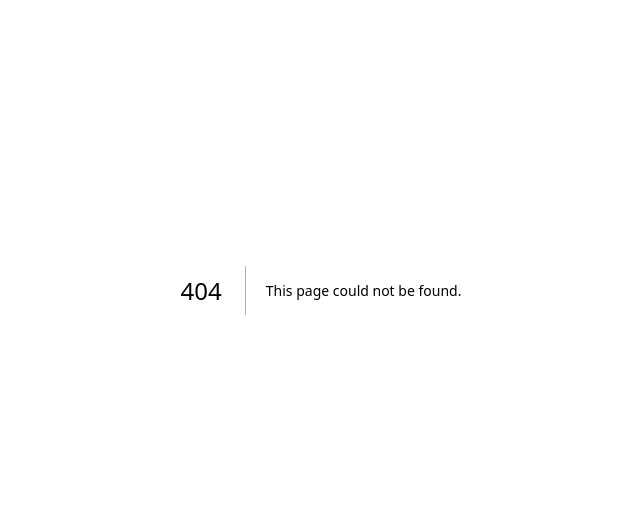
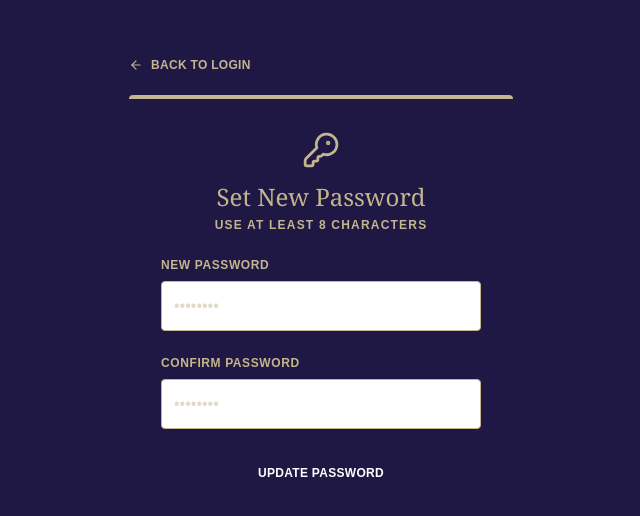
Before and after one commit to house7784/golf-trip-app, a Next.js app: page /login/reset-password in a window 1280 px wide. Before the commit this address had no page. Shown: the part 110-626 px from the top of the page, without its empty margins (319-959 px from the left). Built offline with nearby package versions, Linux system fonts and the light colour scheme.

Commit message:
feat: implement password reset functionality with validation and error handling

```diff
--- /dev/null
+++ b/app/auth/confirm/route.ts
@@ -0,0 +1,24 @@
+import { type EmailOtpType } from '@supabase/supabase-js'
+import { NextRequest, NextResponse } from 'next/server'
+import { createClient } from '@/utils/supabase/server'
+
+export async function GET(request: NextRequest) {
+  const { searchParams, origin } = new URL(request.url)
+  const token_hash = searchParams.get('token_hash')
+  const type = searchParams.get('type') as EmailOtpType | null
+  const next = searchParams.get('next') ?? '/'
+
+  if (token_hash && type) {
+    const supabase = await createClient()
+    const { error } = await supabase.auth.verifyOtp({
+      type,
+      token_hash,
+    })
+
+    if (!error) {
+      return NextResponse.redirect(`${origin}${next}`)
+    }
+  }
+
+  return NextResponse.redirect(`${origin}/login?error=Invalid or expired reset link`)
+}
--- a/app/events/[id]/chat/TrashTalk.tsx
+++ b/app/events/[id]/chat/TrashTalk.tsx
@@ -99,6 +99,17 @@ export default function TrashTalk({ eventId, currentUser, variant = 'floating',
     return () => cancelAnimationFrame(frame)
   }, [messages, isOpen])
 
+  useEffect(() => {
+    if (!isOpen) return
+
+    const previousOverflow = document.body.style.overflow
+    document.body.style.overflow = 'hidden'
+
+    return () => {
+      document.body.style.overflow = previousOverflow
+    }
+  }, [isOpen])
+
   const handleOpen = () => {
     setIsOpen(true)
     setUnreadCount(0)
@@ -192,15 +203,15 @@ export default function TrashTalk({ eventId, currentUser, variant = 'floating',
 
       {isOpen && (
         <div
-          className="fixed inset-0 z-50 flex justify-end bg-black/50 backdrop-blur-sm"
+          className="fixed inset-0 z-[100] flex justify-end bg-black/60 backdrop-blur-sm"
           onClick={() => setIsOpen(false)}
         >
           <div
             onClick={(e) => e.stopPropagation()}
-            className="w-full max-w-md bg-navy h-full shadow-2xl flex flex-col animate-slide-in-right border-l-4 border-club-gold"
+            className="w-full max-w-md bg-navy h-full shadow-2xl flex flex-col animate-slide-in-right border-l-4 border-club-gold overflow-hidden"
           >
             {/* Header */}
-            <div className="bg-club-navy p-4 flex justify-between items-center text-white border-b border-white/10">
+            <div className="bg-club-navy p-4 flex justify-between items-center text-white border-b border-white/10 sticky top-0 z-10">
               <div>
                 <h2 className="font-serif text-xl font-bold tracking-wide">Trash Talk</h2>
                 <p className="text-xs text-club-gold font-bold uppercase tracking-wider">Live Chat</p>
--- a/app/login/actions.ts
+++ b/app/login/actions.ts
@@ -74,6 +74,32 @@ export async function signup(formData: FormData) {
   redirect('/')
 }
 
+export async function forgotPassword(formData: FormData) {
+  const supabase = await createClient()
+
+  const email = (formData.get('email') as string | null)?.trim() || ''
+  if (!email) {
+    redirect('/login?error=Enter your email first')
+  }
+
+  const configuredSiteUrl = process.env.NEXT_PUBLIC_SITE_URL
+  const fallbackSiteUrl = process.env.VERCEL_URL
+    ? `https://${process.env.VERCEL_URL}`
+    : 'http://localhost:3000'
+  const siteUrl = configuredSiteUrl || fallbackSiteUrl
+
+  const { error } = await supabase.auth.resetPasswordForEmail(email, {
+    redirectTo: `${siteUrl}/auth/confirm?next=/login/reset-password`,
+  })
+
+  if (error) {
+    console.error(error)
+    redirect('/login?error=Could not send reset email')
+  }
+
+  redirect('/login?success=Password reset link sent')
+}
+
 export async function signOut() {
   const supabase = await createClient()
   await supabase.auth.signOut()
--- a/app/login/page.tsx
+++ b/app/login/page.tsx
@@ -1,8 +1,16 @@
 // app/login/page.tsx
-import { login, signup } from '@/app/login/actions'
+import { forgotPassword, login, signup } from '@/app/login/actions'
 import { Trophy } from 'lucide-react'
 
-export default function LoginPage() {
+export default async function LoginPage({
+  searchParams,
+}: {
+  searchParams: Promise<{ error?: string; success?: string }>
+}) {
+  const params = await searchParams
+  const error = params?.error ? decodeURIComponent(params.error) : ''
+  const success = params?.success ? decodeURIComponent(params.success) : ''
+
   return (
     <main className="min-h-screen flex flex-col items-center justify-center p-6 bg-club-cream text-club-navy">
 
@@ -19,6 +27,17 @@ export default function LoginPage() {
 
       {/* Login Form */}
       <form className="w-full max-w-sm bg-club-paper p-8 rounded-sm shadow-xl border-t-4 border-club-gold space-y-6">
+        {error && (
+          <div className="rounded-sm border border-red-200 bg-red-50 text-red-700 px-3 py-2 text-xs font-bold uppercase tracking-wide">
+            {error}
+          </div>
+        )}
+
+        {success && (
+          <div className="rounded-sm border border-green-200 bg-green-50 text-green-700 px-3 py-2 text-xs font-bold uppercase tracking-wide">
+            {success}
+          </div>
+        )}
 
         <div className="space-y-2">
           <label className="block text-xs uppercase tracking-wider font-bold text-club-text/60">
@@ -73,6 +92,14 @@ export default function LoginPage() {
           >
             New Member Registration
           </button>
+
+          <button
+            formAction={forgotPassword as any}
+            formNoValidate
+            className="w-full text-center text-xs font-bold uppercase tracking-wide text-club-green hover:text-club-navy transition-colors"
+          >
+            Forgot Password?
+          </button>
         </div>
 
       </form>
--- /dev/null
+++ b/app/login/reset-password/actions.ts
@@ -0,0 +1,36 @@
+'use server'
+
+import { redirect } from 'next/navigation'
+import { createClient } from '@/utils/supabase/server'
+
+export async function updatePassword(formData: FormData) {
+  const supabase = await createClient()
+
+  const newPassword = (formData.get('password') as string | null)?.trim() || ''
+  const confirmPassword = (formData.get('confirmPassword') as string | null)?.trim() || ''
+
+  if (newPassword.length < 8) {
+    redirect('/login/reset-password?error=Password must be at least 8 characters')
+  }
+
+  if (newPassword !== confirmPassword) {
+    redirect('/login/reset-password?error=Passwords do not match')
+  }
+
+  const {
+    data: { user },
+  } = await supabase.auth.getUser()
+
+  if (!user) {
+    redirect('/login?error=Open reset link from your email first')
+  }
+
+  const { error } = await supabase.auth.updateUser({ password: newPassword })
+
+  if (error) {
+    console.error(error)
+    redirect('/login/reset-password?error=Could not update password')
+  }
+
+  redirect('/login?success=Password updated. Please sign in.')
+}
--- /dev/null
+++ b/app/login/reset-password/page.tsx
@@ -0,0 +1,78 @@
+import Link from 'next/link'
+import { ArrowLeft, KeyRound } from 'lucide-react'
+import { updatePassword } from './actions'
+
+export default async function ResetPasswordPage({
+  searchParams,
+}: {
+  searchParams: Promise<{ error?: string }>
+}) {
+  const params = await searchParams
+  const error = params?.error ? decodeURIComponent(params.error) : ''
+
+  return (
+    <main className="min-h-screen flex flex-col items-center justify-center p-6 bg-club-cream text-club-navy">
+      <div className="w-full max-w-sm mb-4">
+        <Link
+          href="/login"
+          className="inline-flex items-center gap-2 text-xs font-bold uppercase tracking-wide text-club-green hover:text-club-navy transition-colors"
+        >
+          <ArrowLeft size={14} /> Back to Login
+        </Link>
+      </div>
+
+      <form className="w-full max-w-sm bg-club-paper p-8 rounded-sm shadow-xl border-t-4 border-club-gold space-y-6">
+        <div className="text-center">
+          <div className="flex justify-center mb-3 text-club-gold">
+            <KeyRound size={38} strokeWidth={1.75} />
+          </div>
+          <h1 className="font-serif text-2xl mb-1">Set New Password</h1>
+          <p className="font-sans text-xs uppercase tracking-widest text-club-green font-bold">
+            Use at least 8 characters
+          </p>
+        </div>
+
+        {error && (
+          <div className="rounded-sm border border-red-200 bg-red-50 text-red-700 px-3 py-2 text-xs font-bold uppercase tracking-wide">
+            {error}
+          </div>
+        )}
+
+        <div className="space-y-2">
+          <label className="block text-xs uppercase tracking-wider font-bold text-club-text/60">
+            New Password
+          </label>
+          <input
+            name="password"
+            type="password"
+            required
+            minLength={8}
+            placeholder="••••••••"
+            className="w-full bg-white border border-club-gold/40 p-3 rounded-sm focus:outline-none focus:border-club-navy transition-colors"
+          />
+        </div>
+
+        <div className="space-y-2">
+          <label className="block text-xs uppercase tracking-wider font-bold text-club-text/60">
+            Confirm Password
+          </label>
+          <input
+            name="confirmPassword"
+            type="password"
+            required
+            minLength={8}
+            placeholder="••••••••"
+            className="w-full bg-white border border-club-gold/40 p-3 rounded-sm focus:outline-none focus:border-club-navy transition-colors"
+          />
+        </div>
+
+        <button
+          formAction={updatePassword as any}
+          className="w-full bg-club-navy text-white py-3 px-4 rounded-sm hover:bg-opacity-90 uppercase tracking-wide text-xs font-bold transition-all"
+        >
+          Update Password
+        </button>
+      </form>
+    </main>
+  )
+}
```
